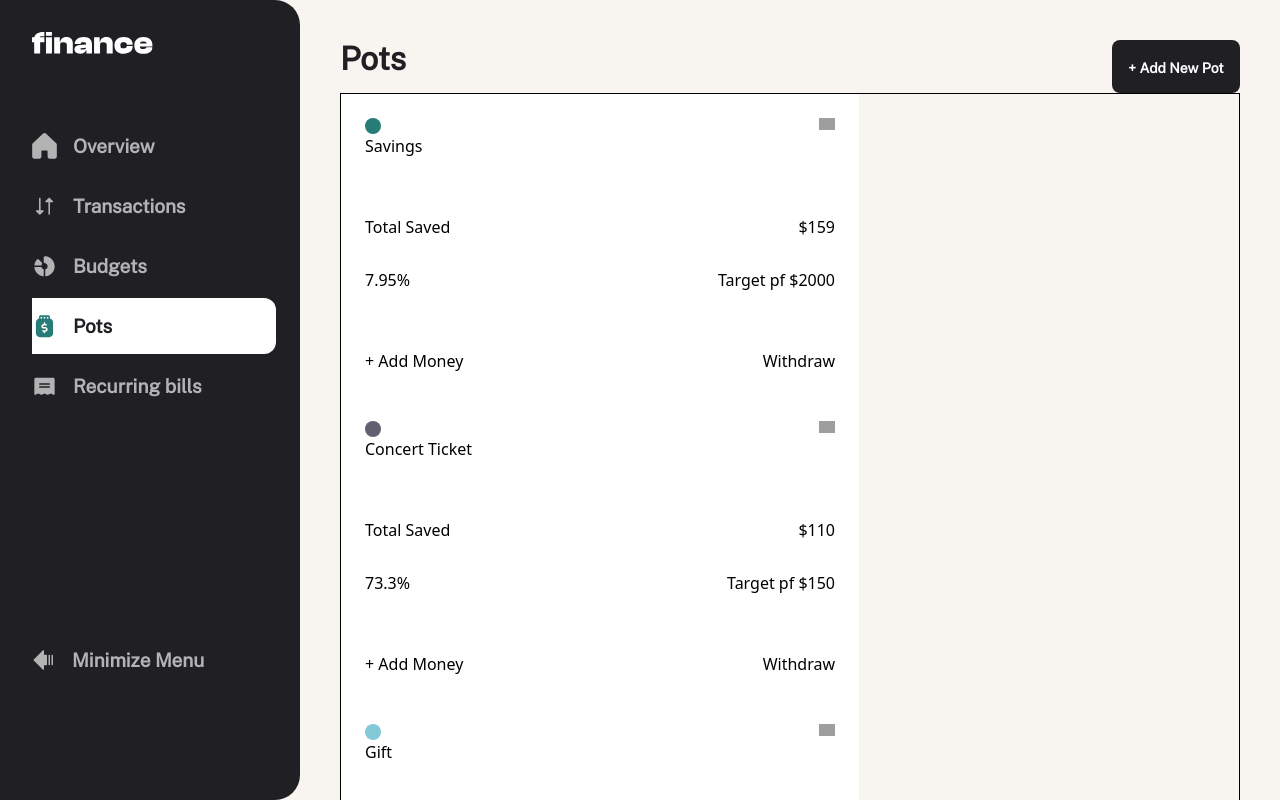
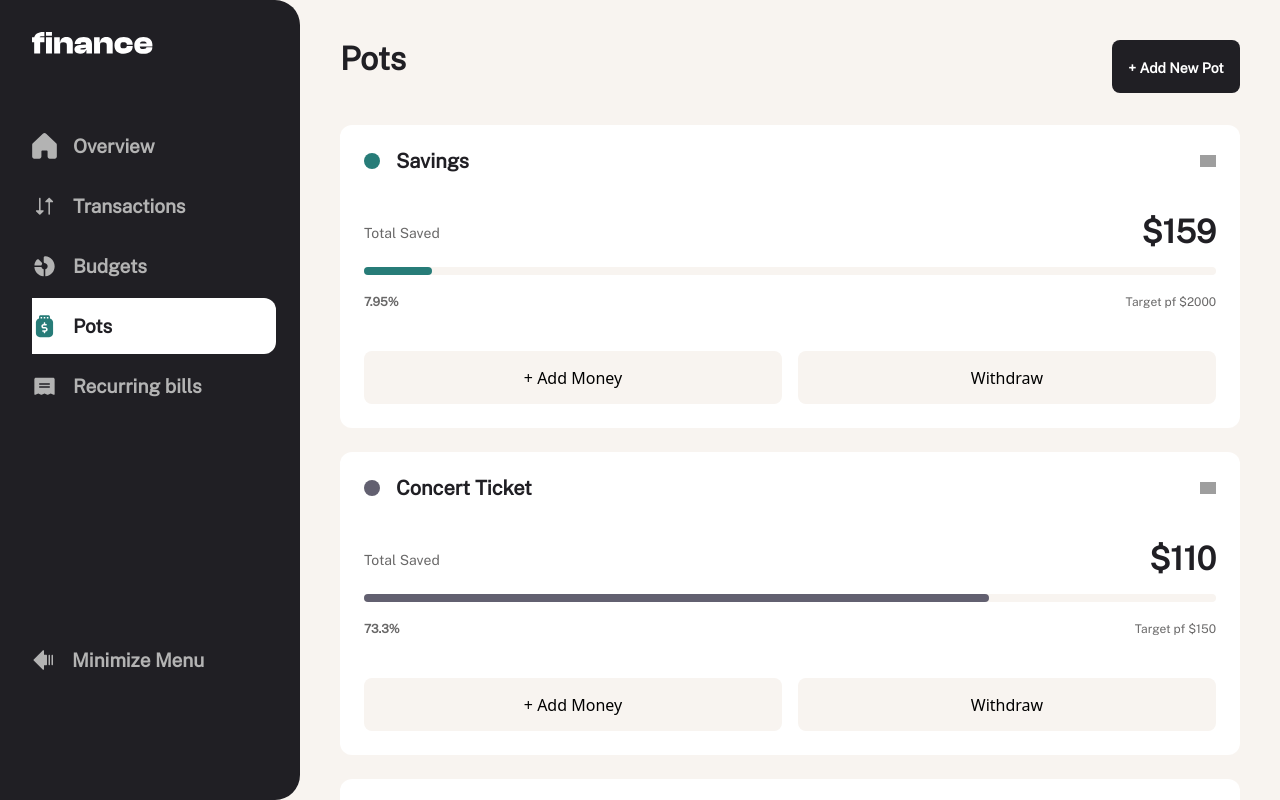
Before and after one commit to GiOrGI175/finance, a Next.js app: page /Pots in a window 1280 px wide. Built offline with nearby package versions, Linux system fonts and the light colour scheme; grey boxes are pictures that could not be loaded.

Commit message:
feature/cards styles

```diff
--- a/src/commons/hooks/PotsData.ts
+++ b/src/commons/hooks/PotsData.ts
@@ -13,6 +13,7 @@ export type Pots = {
   procent: number;
   limit: number;
   icon: string;
+  color: string;
 };
 
 export const Potss: Pots[] = [
@@ -23,6 +24,7 @@ export const Potss: Pots[] = [
     procent: 7.95,
     limit: 2000,
     icon: circle_1,
+    color: '#277C78',
   },
   {
     id: 2,
@@ -31,6 +33,7 @@ export const Potss: Pots[] = [
     procent: 73.3,
     limit: 150,
     icon: circle_2,
+    color: '#626070',
   },
   {
     id: 3,
@@ -39,6 +42,7 @@ export const Potss: Pots[] = [
     procent: 66.6,
     limit: 60,
     icon: circle_3,
+    color: '#82C9D7',
   },
   {
     id: 4,
@@ -47,6 +51,7 @@ export const Potss: Pots[] = [
     procent: 1.0,
     limit: 1000,
     icon: circle_4,
+    color: '#F2CDAC',
   },
   {
     id: 5,
@@ -55,5 +60,6 @@ export const Potss: Pots[] = [
     procent: 36.8,
     limit: 1440,
     icon: circle_5,
+    color: '#826CB0',
   },
 ];
--- a/src/components/__organisms/PotsPage.tsx
+++ b/src/components/__organisms/PotsPage.tsx
@@ -7,7 +7,7 @@ import { paramsIcon } from '@/utility/images/ImgExport';
 const PotsPage = () => {
   return (
     <div className='w-full overflow-x-hidden overflow-scroll h-screen p-[40px] bg-[#F8F4F0] '>
-      <div className='w-full flex justify-between'>
+      <div className='w-full mb-[32px] flex justify-between'>
         <h2 className='font-publicSans font-bold text-[32px] leading-[38px] text-[#201F24]'>
           Pots
         </h2>
@@ -17,47 +17,67 @@ const PotsPage = () => {
           </span>
         </button>
       </div>
-      <div className='w-full flex flex-wrap justify-between border-[1px] border-[black]'>
+      <div className='w-full flex flex-wrap justify-center gap-[24px]'>
         {Potss.map((item) => (
           <div
             key={item.id}
-            className='max-w-[518px] w-full h-[303px] flex flex-col justify-between p-[24px] bg-white'
+            className='basis-[518px]  grow w-full h-[303px] rounded-[12px] flex flex-col justify-between p-[24px] bg-white'
           >
             <div className='flex justify-between mb-[32px]'>
-              <div>
+              <div className='flex'>
                 <Image src={item.icon} width={16} height={16} alt='icon' />
-                <span>{item.method}</span>
+                <span className='ml-[16px] font-publicSans font-bold text-[20px] leading-[24px] text-[#201F24]'>
+                  {item.method}
+                </span>
               </div>
-              <div>
+              <button>
                 <Image src={paramsIcon} width={16} height={16} alt='icon' />
-              </div>
+              </button>
             </div>
             <div className='flex flex-col justify-between mb-[32px]'>
-              <div className='flex justify-between mb-[16px]'>
+              <div className='flex justify-between items-center mb-[16px]'>
                 <div>
-                  <span>Total Saved</span>
+                  <span className='font-publicSans font-normal text-[14px] leading-[21px] text-[#696868]'>
+                    Total Saved
+                  </span>
                 </div>
                 <div>
-                  <span>${item.sum}</span>
+                  <span className='font-publicSans font-bold text-[32px] leading-[38px] text-[#201F24]'>
+                    ${item.sum}
+                  </span>
                 </div>
               </div>
               <div className='flex flex-col justify-between'>
-                <div>
-                  <div />
+                <div className='w-full h-[8px] rounded-[8px] bg-[#F8F4F0] '>
+                  <div
+                    style={{
+                      width: `${item.procent}%`,
+                      backgroundColor: item.color,
+                    }}
+                    className='h-full rounded-[8px]'
+                  />
                 </div>
                 <div className='flex justify-between mt-[13px]'>
                   <div>
-                    <span>{item.procent}%</span>
+                    <span className='font-publicSans font-bold text-[12px] leading-[18px] text-[#696868]'>
+                      {item.procent}%
+                    </span>
                   </div>
                   <div>
-                    <span>Target pf ${item.limit}</span>
+                    <span className='font-publicSans font-normal text-[12px] leading-[18px] text-[#696868]'>
+                      Target pf ${item.limit}
+                    </span>
                   </div>
                 </div>
               </div>
             </div>
-            <div className='flex justify-between'>
-              <button>+ Add Money</button>
-              <button>Withdraw</button>
+            <div className='flex justify-between gap-[16px]'>
+              <button className='min-w-[227px] w-full h-[53px] rounded-[8px] bg-[#F8F4F0]'>
+                + Add Money
+              </button>
+              <button className='min-w-[227px] w-full h-[53px] rounded-[8px] bg-[#F8F4F0]'>
+                Withdraw
+              </button>
             </div>
           </div>
         ))}
--- a/tailwind.config.ts
+++ b/tailwind.config.ts
@@ -18,6 +18,9 @@ const config: Config = {
         '400': '400ms',
       },
     },
+    options: {
+      safelist: [/w-\[\d+%\]/, /bg-\[.*\]/],
+    },
   },
   plugins: [],
 };
```
